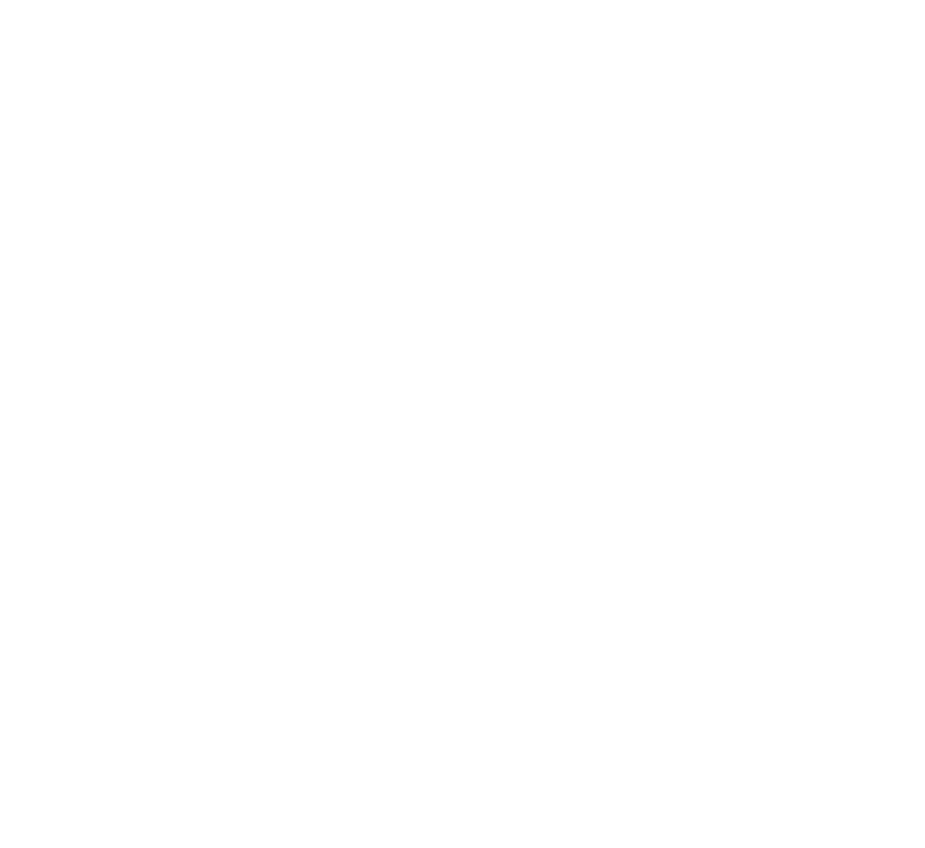
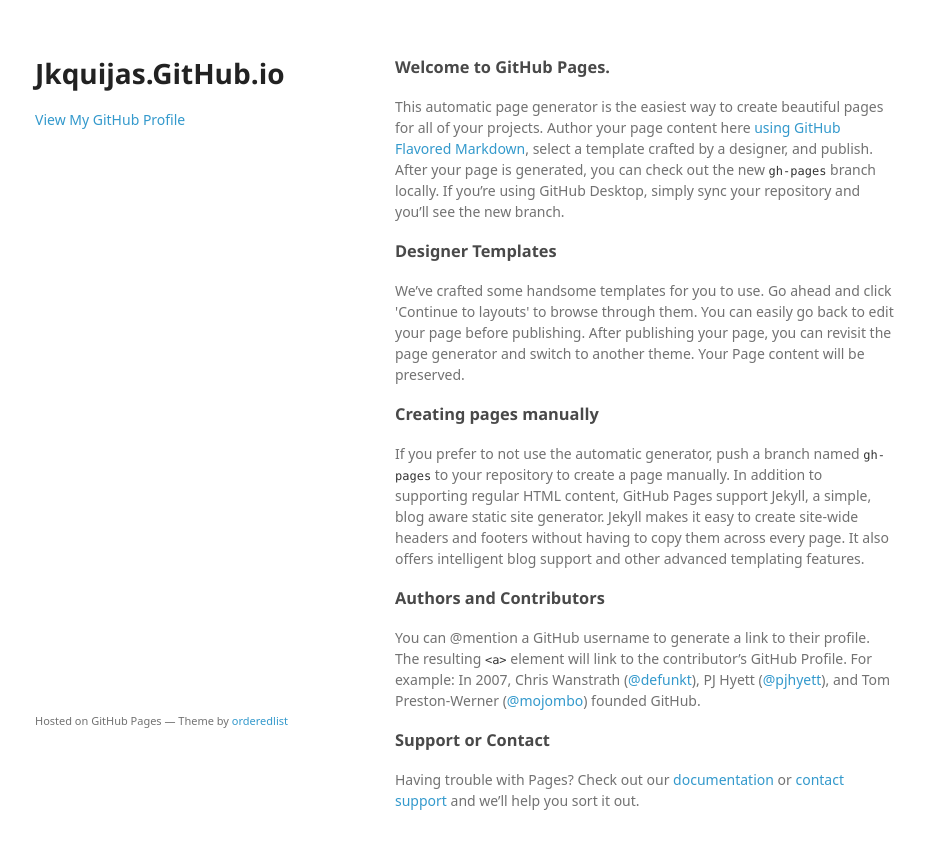
Before and after one commit to jkquijas/jkquijas.github.io, a plain HTML site: page index.html in a window 1280 px wide. Shown: the whole page, without its empty margins (175-1100 px from the left). Before the commit the page ends 800 px from the top, so only its background shows below. Drawn offline with Linux system fonts and the light colour scheme; a web font is replaced by a local one.

Commit message:
Update index.html

```diff
--- a/index.html
+++ b/index.html
@@ -13,7 +13,46 @@
     <![endif]-->
   </head>
   <body>
+    <div class="wrapper">
+      <header>
+        <h1>Jkquijas.GitHub.io</h1>
+        <p></p>
 
+
+        <p class="view"><a href="https://github.com/jkquijas">View My GitHub Profile</a></p>
+
+      </header>
+      <section>
+        <h3>
+<a id="welcome-to-github-pages" class="anchor" href="#welcome-to-github-pages" aria-hidden="true"><span aria-hidden="true" class="octicon octicon-link"></span></a>Welcome to GitHub Pages.</h3>
+
+<p>This automatic page generator is the easiest way to create beautiful pages for all of your projects. Author your page content here <a href="https://guides.github.com/features/mastering-markdown/">using GitHub Flavored Markdown</a>, select a template crafted by a designer, and publish. After your page is generated, you can check out the new <code>gh-pages</code> branch locally. If you’re using GitHub Desktop, simply sync your repository and you’ll see the new branch.</p>
+
+<h3>
+<a id="designer-templates" class="anchor" href="#designer-templates" aria-hidden="true"><span aria-hidden="true" class="octicon octicon-link"></span></a>Designer Templates</h3>
+
+<p>We’ve crafted some handsome templates for you to use. Go ahead and click 'Continue to layouts' to browse through them. You can easily go back to edit your page before publishing. After publishing your page, you can revisit the page generator and switch to another theme. Your Page content will be preserved.</p>
+
+<h3>
+<a id="creating-pages-manually" class="anchor" href="#creating-pages-manually" aria-hidden="true"><span aria-hidden="true" class="octicon octicon-link"></span></a>Creating pages manually</h3>
+
+<p>If you prefer to not use the automatic generator, push a branch named <code>gh-pages</code> to your repository to create a page manually. In addition to supporting regular HTML content, GitHub Pages support Jekyll, a simple, blog aware static site generator. Jekyll makes it easy to create site-wide headers and footers without having to copy them across every page. It also offers intelligent blog support and other advanced templating features.</p>
+
+<h3>
+<a id="authors-and-contributors" class="anchor" href="#authors-and-contributors" aria-hidden="true"><span aria-hidden="true" class="octicon octicon-link"></span></a>Authors and Contributors</h3>
+
+<p>You can @mention a GitHub username to generate a link to their profile. The resulting <code>&lt;a&gt;</code> element will link to the contributor’s GitHub Profile. For example: In 2007, Chris Wanstrath (<a href="https://github.com/defunkt" class="user-mention">@defunkt</a>), PJ Hyett (<a href="https://github.com/pjhyett" class="user-mention">@pjhyett</a>), and Tom Preston-Werner (<a href="https://github.com/mojombo" class="user-mention">@mojombo</a>) founded GitHub.</p>
+
+<h3>
+<a id="support-or-contact" class="anchor" href="#support-or-contact" aria-hidden="true"><span aria-hidden="true" class="octicon octicon-link"></span></a>Support or Contact</h3>
+
+<p>Having trouble with Pages? Check out our <a href="https://help.github.com/pages">documentation</a> or <a href="https://github.com/contact">contact support</a> and we’ll help you sort it out.</p>
+      </section>
+      <footer>
+        <p><small>Hosted on GitHub Pages &mdash; Theme by <a href="https://github.com/orderedlist">orderedlist</a></small></p>
+      </footer>
+    </div>
+    <script src="javascripts/scale.fix.js"></script>
 
   </body>
 </html>
```
